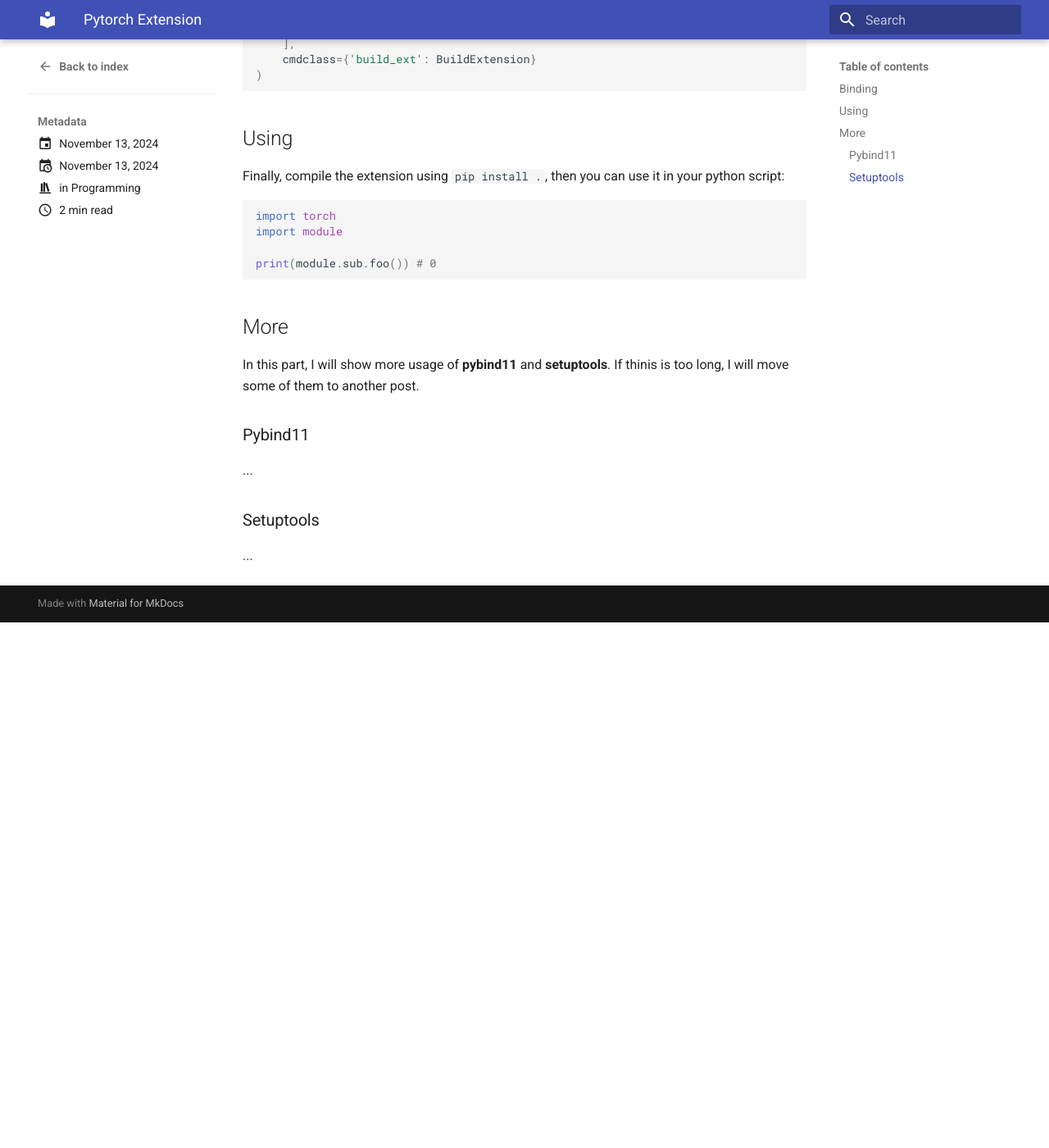
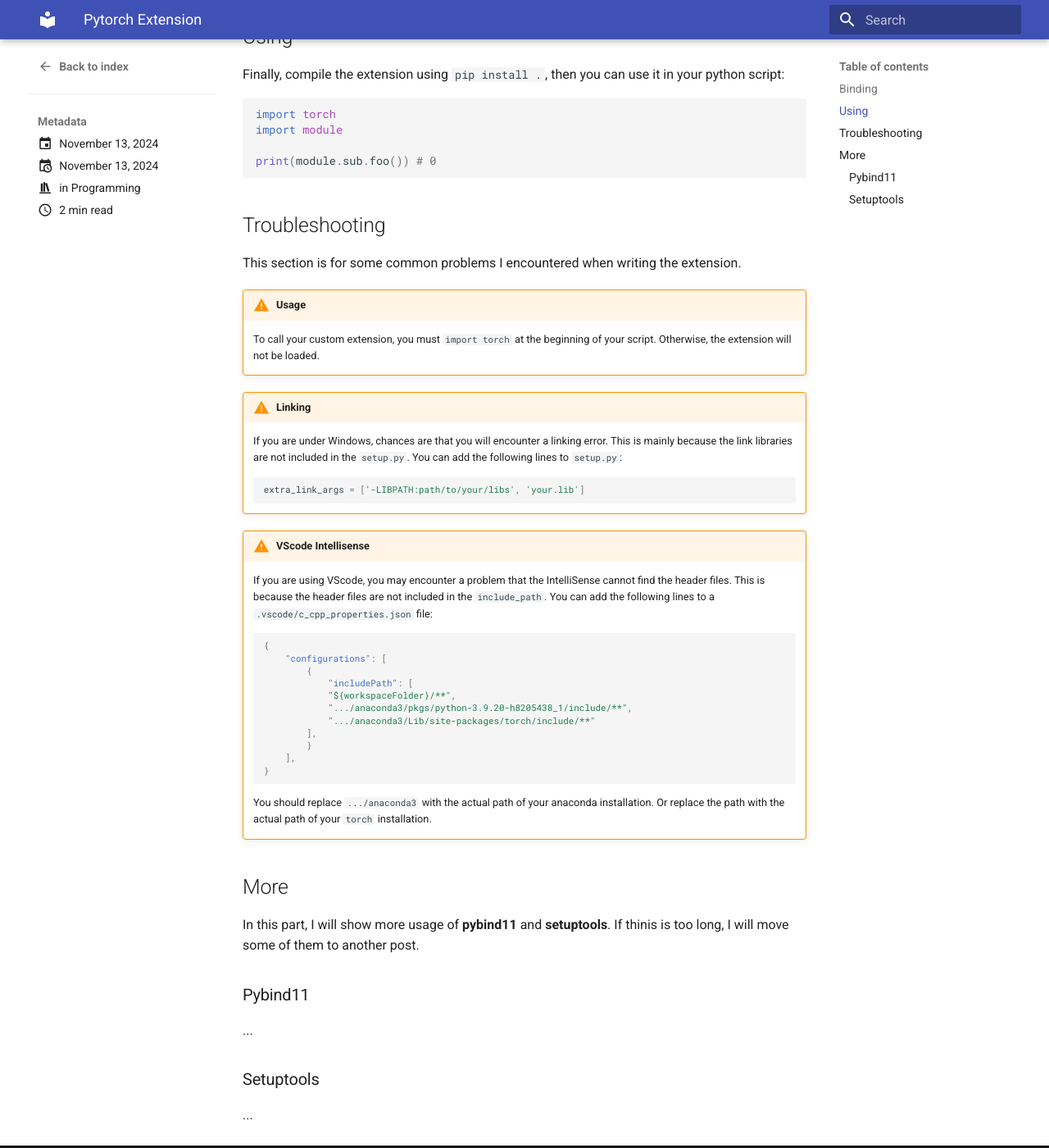
Before and after one commit to Chtholly-Boss/Chtholly-Boss, an MkDocs documentation site: the page built from docs/blog/posts/pytorch-extension.md, in a window 1280 px wide and 1400 px high, scrolled down 1249 px. Shown: the whole window at 82% size. Built offline with MkDocs 1.6.1 and Material for MkDocs 9.7.7, drawn with Linux system fonts in a browser that asks for light colours; before the commit the page ends 2008 px from its top, so only the background shows below that; some of the changed text lies outside the part shown.

````diff
--- a/docs/blog/posts/pytorch-extension.md
+++ b/docs/blog/posts/pytorch-extension.md
@@ -78,6 +75,34 @@
 print(module.sub.foo()) # 0
 ```
 
+## Troubleshooting
+This section is for some common problems I encountered when writing the extension.
+
+!!! warning "Usage"
+    To call your custom extension, you must `import torch` at the beginning of your script. Otherwise, the extension will not be loaded.
+
+!!! warning "Linking"
+    If you are under Windows, chances are that you will encounter a linking error. This is mainly because the link libraries are not included in the `setup.py`. You can add the following lines to `setup.py`:
+    ```py
+    extra_link_args = ['-LIBPATH:path/to/your/libs', 'your.lib']
+    ```
+
+!!! warning "VScode Intellisense"
+    If you are using VScode, you may encounter a problem that the IntelliSense cannot find the header files. This is because the header files are not included in the `include_path`. You can add the following lines to a `.vscode/c_cpp_properties.json` file:
+    ```json
+    {
+        "configurations": [
+            {
+                "includePath": [
+                "${workspaceFolder}/**",
+                ".../anaconda3/pkgs/python-3.9.20-h8205438_1/include/**",
+                ".../anaconda3/Lib/site-packages/torch/include/**"
+            ],
+            }
+        ],
+    }
+    ```
+    You should replace `.../anaconda3` with the actual path of your anaconda installation. Or replace the path with the actual path of your `torch` installation.
 ## More
 In this part, I will show more usage of **pybind11** and **setuptools**.
 If thinis is too long, I will move some of them to another post.
````
Also changed, not shown: other parts of docs/blog/posts/pytorch-extension.md (+0 -3 lines), docs/blog/posts/latex.md (deleted, +0 -55 lines), docs/blog/posts/typst.md (added, +17 -0 lines), docs/blog/posts/writing.md (added, +75 -0 lines).
